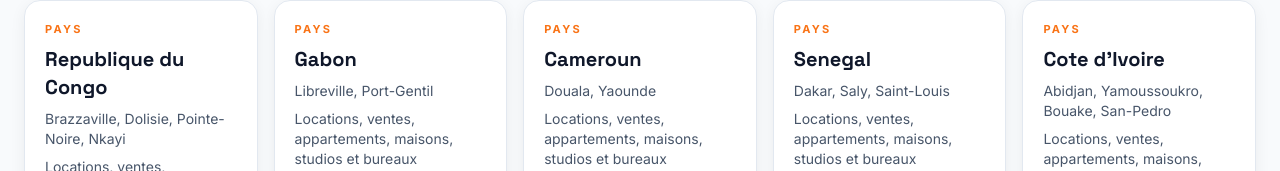
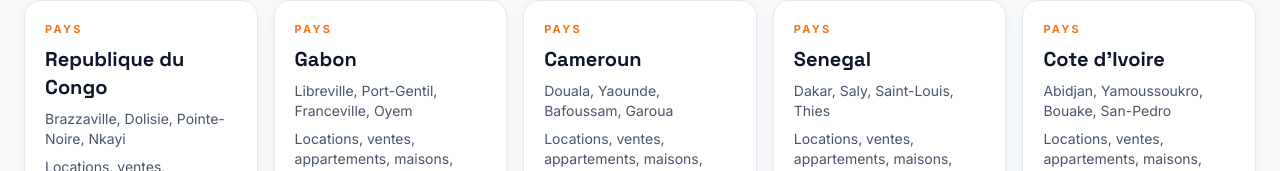
Before and after one commit to FDidier04/LocImmo, a Vue app in the folder frontend/: page / in a window 1280 px wide. Shown: the part 1721-1892 px from the top of the page. Built offline with nearby package versions, Linux system fonts and the light colour scheme; no server answers.

Commit message:
Set four cities per country

```diff
--- a/frontend/src/pages/CreateEvent.vue
+++ b/frontend/src/pages/CreateEvent.vue
@@ -10,9 +10,9 @@ const eventsStore = useEventsStore()
 const countries = ['Republique du Congo', 'Gabon', 'Cameroun', 'Senegal', "Cote d'Ivoire"]
 const citiesByCountry = {
   'Republique du Congo': ['Brazzaville', 'Dolisie', 'Pointe-Noire', 'Nkayi'],
-  Gabon: ['Libreville', 'Port-Gentil'],
-  Cameroun: ['Douala', 'Yaounde'],
-  Senegal: ['Dakar', 'Saly', 'Saint-Louis'],
+  Gabon: ['Libreville', 'Port-Gentil', 'Franceville', 'Oyem'],
+  Cameroun: ['Douala', 'Yaounde', 'Bafoussam', 'Garoua'],
+  Senegal: ['Dakar', 'Saly', 'Saint-Louis', 'Thies'],
   "Cote d'Ivoire": ['Abidjan', 'Yamoussoukro', 'Bouake', 'San-Pedro'],
 }
 const propertyTypes = ['Appartement', 'Maison', 'Studio', 'Villa', 'Bureau', 'Terrain']
--- a/frontend/src/pages/Dashboard.vue
+++ b/frontend/src/pages/Dashboard.vue
@@ -17,9 +17,9 @@ const sortBy = ref('recent')
 const countries = ['Republique du Congo', 'Gabon', 'Cameroun', 'Senegal', "Cote d'Ivoire"]
 const citiesByCountry = {
   'Republique du Congo': ['Brazzaville', 'Dolisie', 'Pointe-Noire', 'Nkayi'],
-  Gabon: ['Libreville', 'Port-Gentil'],
-  Cameroun: ['Douala', 'Yaounde'],
-  Senegal: ['Dakar', 'Saly', 'Saint-Louis'],
+  Gabon: ['Libreville', 'Port-Gentil', 'Franceville', 'Oyem'],
+  Cameroun: ['Douala', 'Yaounde', 'Bafoussam', 'Garoua'],
+  Senegal: ['Dakar', 'Saly', 'Saint-Louis', 'Thies'],
   "Cote d'Ivoire": ['Abidjan', 'Yamoussoukro', 'Bouake', 'San-Pedro'],
 }
 const cities = computed(() => country.value ? (citiesByCountry[country.value] || []) : Object.values(citiesByCountry).flat())
--- a/frontend/src/pages/HomeView.vue
+++ b/frontend/src/pages/HomeView.vue
@@ -8,9 +8,9 @@ const authStore = useAuthStore()
 
 const markets = [
   { country: 'Republique du Congo', cities: ['Brazzaville', 'Dolisie', 'Pointe-Noire', 'Nkayi'] },
-  { country: 'Gabon', cities: ['Libreville', 'Port-Gentil'] },
-  { country: 'Cameroun', cities: ['Douala', 'Yaounde'] },
-  { country: 'Senegal', cities: ['Dakar', 'Saly', 'Saint-Louis'] },
+  { country: 'Gabon', cities: ['Libreville', 'Port-Gentil', 'Franceville', 'Oyem'] },
+  { country: 'Cameroun', cities: ['Douala', 'Yaounde', 'Bafoussam', 'Garoua'] },
+  { country: 'Senegal', cities: ['Dakar', 'Saly', 'Saint-Louis', 'Thies'] },
   { country: "Cote d'Ivoire", cities: ['Abidjan', 'Yamoussoukro', 'Bouake', 'San-Pedro'] },
 ]
 
```
Also changed, not shown: 2 other files (tests, documents, lock files or other folders).
